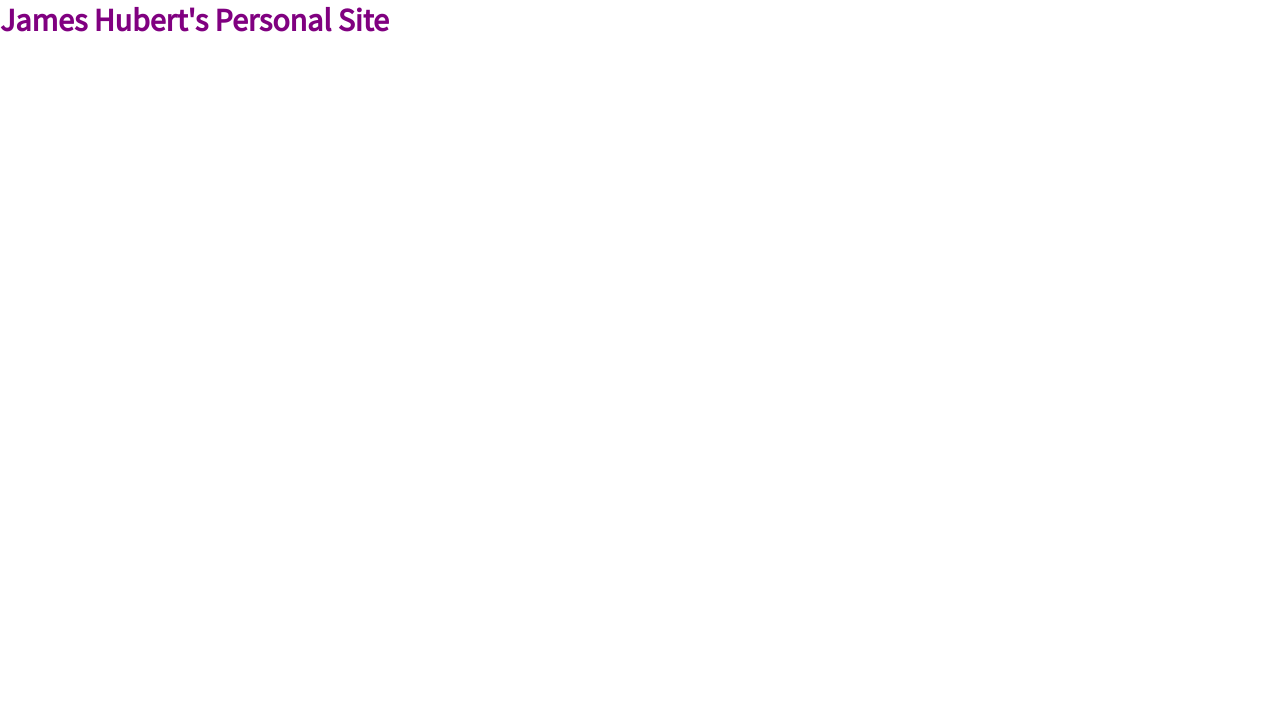
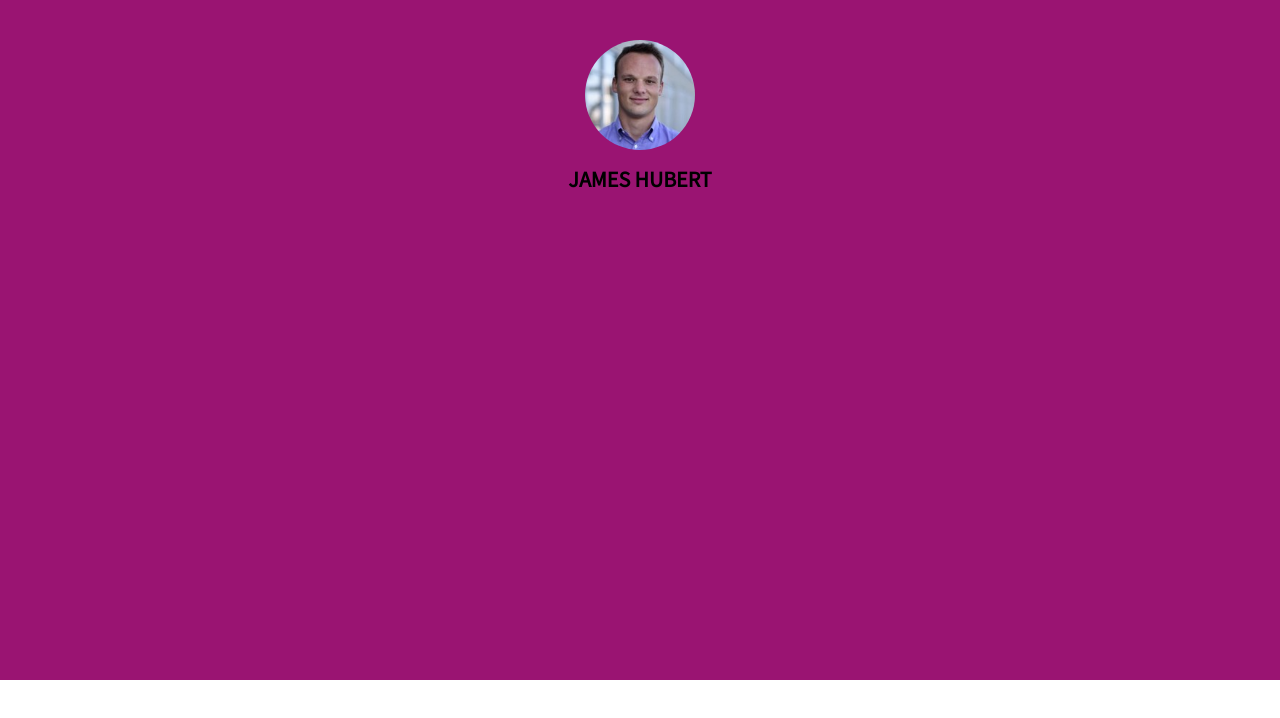
Before and after one commit to jwhubert91/personal_site, a plain HTML site: page index.html in a window 1280 px wide. Drawn offline with Linux system fonts and the light colour scheme.

Commit message:
Add profile picture and bio section

```diff
--- a/index.html
+++ b/index.html
@@ -8,7 +8,10 @@
 </head>
 <body>
 
-	<h1>James Hubert's Personal Site</h1>
+	<div class="bio-section">
+		<img src="img/prof-pic-3.png" class="prof-pic">
+		<h1>JAMES HUBERT</h1>
+	</div>
 
 
 </body>
--- a/style.css
+++ b/style.css
@@ -1,12 +1,27 @@
+:root {
+	--grapevine-purple: #9A1472;
+}
+
 html,body {
 	margin: 0;
 	padding: 0;
-}
-
-body {
 	font-family: 'Source Sans Pro',Helvetica,sans-serif;
 }
 
-h1 {
-	color: purple;
+.bio-section {
+	margin: 0;
+	padding: 40px 20px;
+	background-color: var(--grapevine-purple);
+	height: 600px;
+	text-align: center;
 }
+
+img.prof-pic {
+	border-radius: 50%;
+	height: 110px;
+	margin: 0 auto;
+}
+
+.bio-section h1 {
+	font-size: 22px;
+}
```
Also changed, not shown: img/prof-pic-3.png (added).
